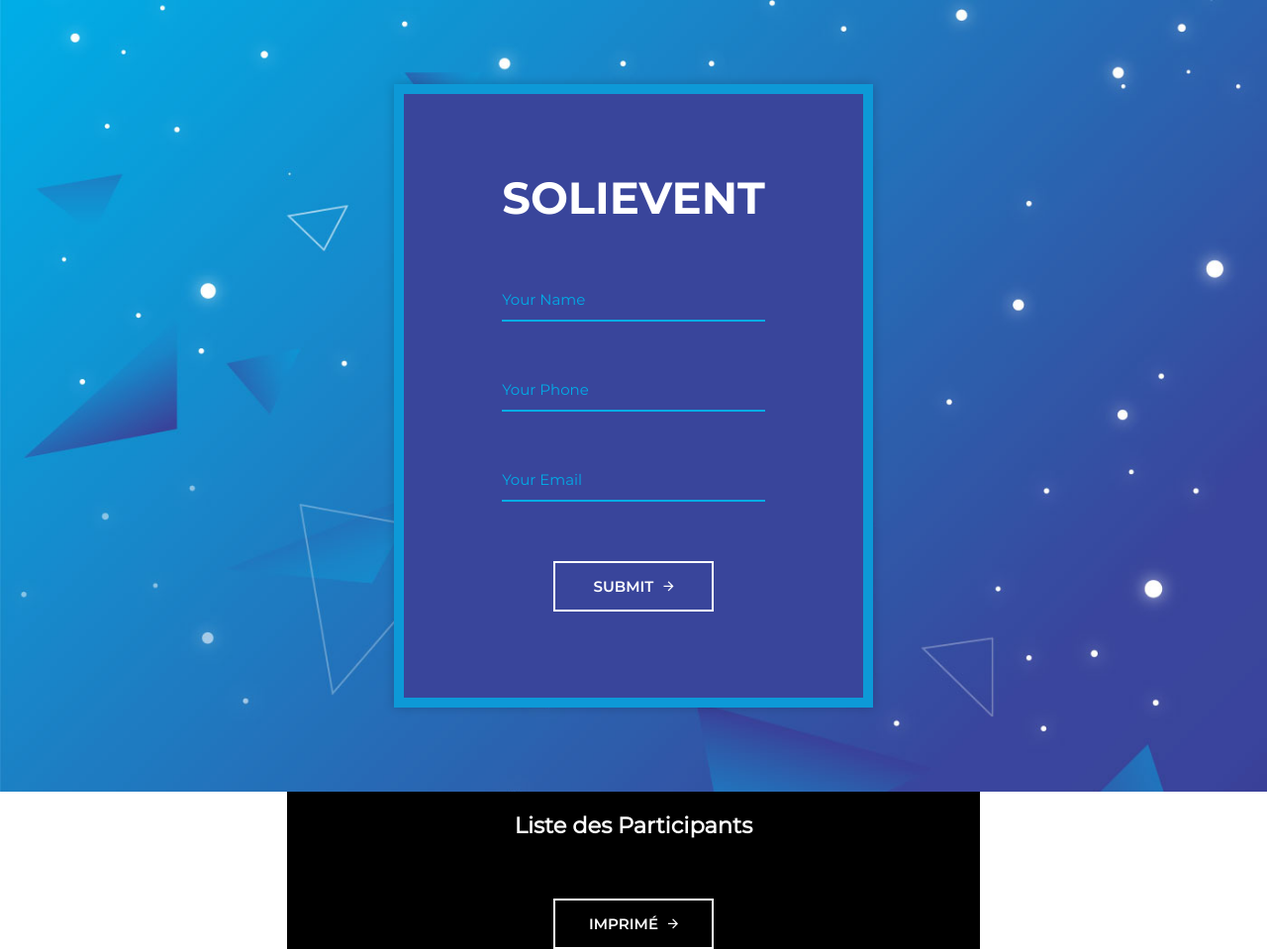
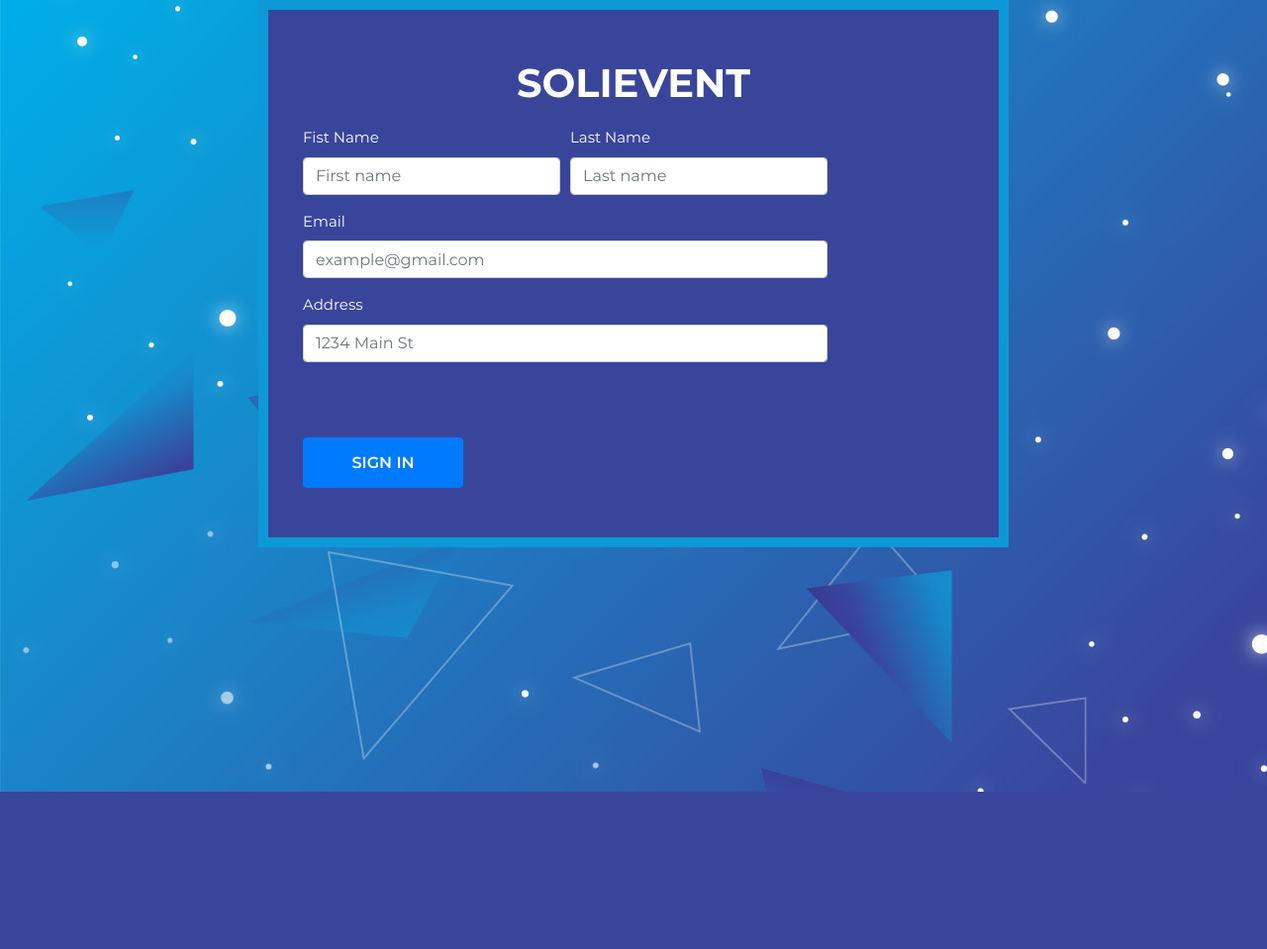
Before and after one commit to AKHRIFJaafar/Projet-3_Formulaire-Inscription, a PHP site: page / in a window 1280 px wide. Shown: the whole page at 99% size. After the commit the page ends 800 px from the top, so only its background shows below. Run offline with PHP 8.4, Linux system fonts and the light colour scheme.

Commit message:
Design avec Bootstrap

```diff
--- a/Réalisation -Code Source/css/style.css
+++ b/Réalisation -Code Source/css/style.css
@@ -18,104 +18,20 @@ body {
   font-size: 15px;
   margin: 0; }
 
-input, textarea, select, button {
-  font-family: "Montserrat-Regular";
-  color: #fff;
-  font-size: 15px; }
-
-p, h1, h2, h3, h4, h5, h6, ul {
-  margin: 0; }
-
-img {
-  max-width: 100%; }
-
-ul {
-  padding-left: 0;
-  margin-bottom: 0; }
-
-a:hover {
-  text-decoration: none; }
-
-:focus {
-  outline: none; }
-
-.wrapper {
-  min-height: 100vh;
-  display: flex;
-  align-items: center;
-  background: url("../images/bg-registration-form-7.jpg") no-repeat;
-  background-size: cover; }
-
-.inner {
+.container {
   max-width: 758px;
   margin: auto;
   background: #39459b;
   border: 10px solid #0d99d7;
-  padding: 77px 99px 87px;
-  box-shadow: 0px 0px 10px 0px rgba(0, 0, 0, 0.2);
-  -webkit-box-shadow: 0px 0px 10px 0px rgba(0, 0, 0, 0.2);
-  -moz-box-shadow: 0px 0px 10px 0px rgba(0, 0, 0, 0.2);
-  -ms-box-shadow: 0px 0px 10px 0px rgba(0, 0, 0, 0.2);
-  -o-box-shadow: 0px 0px 10px 0px rgba(0, 0, 0, 0.2); }
-
-textarea {
-  resize: none; }
+  padding: 50px;
+}
 
 h3 {
   text-transform: uppercase;
-  font-size: 45px;
+  font-size: 40px;
   font-family: "Montserrat-Bold";
   text-align: center;
-  margin-bottom: 12px; }
-
-p {
-  text-align: center;
-  padding: 0 10px;
-  margin-bottom: 55px;
-  line-height: 1.8; }
-
-.form-group {
-  position: relative;
-  display: block;
-  margin-bottom: 48px; }
-  .form-group span {
-    font-size: 15px;
-    color: #00ade6;
-    position: absolute;
-    top: 11px;
-    transition: all .2s ease;
-    transform-origin: 0 0;
-    cursor: text; }
-  .form-group span.border {
-    height: 2px;
-    display: block;
-    position: absolute;
-    width: 100%;
-    left: 0;
-    top: 41px;
-    transform: scaleX(0);
-    transition: all .15s ease;
-    background: #fff; }
-
-.form-control {
-  border: none;
-  border-bottom: 2px solid #00ade6;
-  display: block;
-  width: 100%;
-  height: 43px;
-  font-size: 15px;
-  background: none;
-  font-family: "Montserrat-SemiBold"; }
-  .form-control:focus, .form-control:valid {
-    border-bottom: 2px solid #fff; }
-    .form-control:focus + span, .form-control:valid + span {
-      transform: translateY(-22px) scale(0.8); }
-      .form-control:focus + span + .border, .form-control:valid + span + .border {
-        transform: scaleX(1); }
-
-textarea.form-control {
-  padding-top: 10px;
-  padding-bottom: 10px; }
+  margin-bottom: 20px; }
 
 button {
   border: none;
@@ -182,39 +98,15 @@ button {
   h3 {
     font-size: 38px; }
 
-  p {
-    font-size: 14px;
-    padding: 0; }
-
-  .inner {
-    padding: 27px 20px 37px;
-    border: none;
-    box-shadow: none;
-    -webkit-box-shadow: none;
-    -moz-box-shadow: none;
-    -ms-box-shadow: none;
-    -o-box-shadow: none; }
-
   .wrapper {
     background: #39459b;
-    border: 10px solid #0d99d7; } }
+    border: 10px solid #0d99d7; }}
 
-    .affichageStyle{
-      background-color:black;
-      width: 700px;
-      margin: auto;
-    }
-    #titre{
-      padding-top: 20px;
-      margin-bottom: 40px;
-      text-align: center;
-      color:white;
-    }
-    #affiche{
-      color: blue;
-      text-align: left;
-    }
+
     @media print {
       .wrapper, .hideButton{
           display: none;
    }
+  }
+body{
+background-image: url('/images/bg-registration-form-7.jpg');  }
--- a/Réalisation -Code Source/css/style.scss
+++ /dev/null
@@ -1,221 +0,0 @@
-@font-face {
-	font-family: "Montserrat-Regular";
-	src: url('../fonts/Montserrat/Montserrat-Regular.ttf');
-}
-@font-face {
-	font-family: "Montserrat-Bold";
-	src: url('../fonts/Montserrat/Montserrat-Bold.ttf');
-}
-@font-face {
-	font-family: "Montserrat-SemiBold";
-	src: url('../fonts/Montserrat/Montserrat-SemiBold.ttf');
-}
-* {
-    -webkit-box-sizing: border-box;
-    -moz-box-sizing: border-box;
-    box-sizing: border-box;
-}
-body {
-	font-family: "Montserrat-Regular";
-	color: #fff;
-	font-size: 15px;
-	margin: 0;
-}
-input, textarea, select, button {
-	font-family: "Montserrat-Regular";
-	color: #fff;
-	font-size: 15px;
-}
-p, h1, h2, h3, h4, h5, h6, ul {
-	margin: 0;
-}
-img {
-	max-width: 100%;
-}
-ul {
-	padding-left: 0;
-	margin-bottom: 0;
-}
-a:hover {
-	text-decoration: none;
-}
-:focus {
-    outline: none;
-}
-.wrapper {
-	min-height: 100vh;
-	display: flex;
-	align-items: center;
-	background: url('../images/bg-registration-form-7.jpg') no-repeat;
-	background-size: cover;
-}
-.inner {
-	max-width: 758px;
-	margin: auto;
-	background: #39459b;
-	border: 10px solid #0d99d7;
-	padding: 77px 99px 87px;
-	box-shadow: 0px 0px 10px 0px rgba(0, 0, 0, 0.2);
-	-webkit-box-shadow: 0px 0px 10px 0px rgba(0, 0, 0, 0.2);
-    -moz-box-shadow: 0px 0px 10px 0px rgba(0, 0, 0, 0.2);
-    -ms-box-shadow: 0px 0px 10px 0px rgba(0, 0, 0, 0.2);
-    -o-box-shadow: 0px 0px 10px 0px rgba(0, 0, 0, 0.2);
-}
-textarea {
-	resize: none;
-}
-h3 {
-	text-transform: uppercase;
-	font-size: 45px;
-	font-family: "Montserrat-Bold";
-	text-align: center;
-	margin-bottom: 12px;
-}
-p {
-	text-align: center;
-	padding: 0 10px;
-	margin-bottom: 55px;
-	line-height: 1.8;
-}
-.form-group {
-	position: relative;
-	display: block;
-	margin-bottom: 48px;
-	span {
-		font-size: 15px;
-		color: #00ade6;
-		position: absolute;
-		top: 11px;
-		transition: all .2s ease;
-		transform-origin: 0 0;
-		cursor: text;
-	}
-	span.border {
-		height: 2px;
-		display: block;
-		position: absolute;
-		width: 100%;
-		left: 0;
-		top: 41px;
-		transform: scaleX(0);
-		transition: all .15s ease;
-		background: #fff;
-	}
-}
-.form-control {
-	border: none;
-	border-bottom: 2px solid #00ade6;
-	display: block;
-	width: 100%;
-	height: 43px;
-	font-size: 15px;
-	background: none;
-	font-family: "Montserrat-SemiBold";
-	&:focus, &:valid {
-		border-bottom: 2px solid #fff;
-		& + span {
-			transform: translateY(-22px) scale(.8);
-			& + .border {
-				transform: scaleX(1);
-			}
-		}
-	}
-}
-textarea.form-control {
-	padding-top: 10px;
-	padding-bottom: 10px;
-}
-button {
-	border: none;
-	width: 162px;
-	height: 51px;
-	border: 2px solid #fff;
-	margin: auto;
-	margin-top: 60px;
-	cursor: pointer;
-	display: flex;
-	align-items: center;
-	justify-content: center;
-	padding: 0;
-	background: none;
-	color: #fff;
-	text-transform: uppercase;
-	font-family: "Montserrat-SemiBold";
-	-webkit-transform: perspective(1px) translateZ(0);
-	transform: perspective(1px) translateZ(0);
-	position: relative;
-	-webkit-transition-property: color;
-	transition-property: color;
-	-webkit-transition-duration: 0.3s;
-	transition-duration: 0.3s;
-	i {
-		margin-left: 10px;
-		-webkit-transform: translateZ(0);
-		transform: translateZ(0);
-		-webkit-transition-duration: 0.1s;
-		transition-duration: 0.1s;
-		-webkit-transition-property: transform;
-		transition-property: transform;
-		-webkit-transition-timing-function: ease-out;
-		transition-timing-function: ease-out;
-	}
-	&:before {
-		content: "";
-		position: absolute;
-		z-index: -1;
-		top: 0;
-		left: 0;
-		right: 0;
-		bottom: 0;
-		background: #2098D1;
-		-webkit-transform: scaleX(0);
-		transform: scaleX(0);
-		-webkit-transform-origin: 0 50%;
-		transform-origin: 0 50%;
-		-webkit-transition-property: transform;
-		transition-property: transform;
-		-webkit-transition-duration: 0.3s;
-		transition-duration: 0.3s;
-		-webkit-transition-timing-function: ease-out;
-		transition-timing-function: ease-out;
-	}
-	&:hover {
-		border-color: transparent;
-		&:before {
-			-webkit-transform: scaleX(1);
-			transform: scaleX(1);
-		}
-		i {
-			-webkit-transform: translateX(4px);
-			transform: translateX(4px);
-		}
-	}
-}
-@media (max-width: 1199px) {
-
-}
-@media (max-width: 991px) {
-
-}
-@media (max-width: 767px) {
-	h3 {
-		font-size: 38px;
-	}
-	p {
-		font-size: 14px;
-		padding: 0;
-	}
-	.inner {
-		padding: 27px 20px 37px;
-		border: none;
-		box-shadow: none;
-		-webkit-box-shadow: none;
-	    -moz-box-shadow: none;
-	    -ms-box-shadow: none;
-	    -o-box-shadow: none;
-	}
-	.wrapper {
-		background: #39459b;
-		border: 10px solid #0d99d7;
-	}
-}
--- a/Réalisation -Code Source/index.html
+++ b/Réalisation -Code Source/index.html
@@ -1,57 +1,49 @@
-<!DOCTYPE html>
-<html>
-	<head>
-		<meta charset="utf-8">
-		<title>SOLIEVENT</title>
-		<meta name="viewport" content="width=device-width, initial-scale=1.0">
+<!doctype html>
+<html lang="en">
+  <head>
+	<title>Title</title>
+	<!-- Required meta tags -->
+	<meta charset="utf-8">
+	<meta name="viewport" content="width=device-width, initial-scale=1, shrink-to-fit=no">
 
-		<!-- MATERIAL DESIGN ICONIC FONT -->
-		<link rel="stylesheet" href="fonts/material-design-iconic-font/css/material-design-iconic-font.min.css">
+	<!-- Bootstrap CSS -->
+	<link rel="stylesheet" href="https://stackpath.bootstrapcdn.com/bootstrap/4.3.1/css/bootstrap.min.css" integrity="sha384-ggOyR0iXCbMQv3Xipma34MD+dH/1fQ784/j6cY/iJTQUOhcWr7x9JvoRxT2MZw1T" crossorigin="anonymous">
+<link rel="stylesheet" href="/css/style.css">
 
-		<!-- STYLE CSS -->
-		<link rel="stylesheet" href="css/style.css">
-		<!-- jAVASCRIPT -->
-		<script type="text/javascript" src="js/main.js"></script>
-
-	</head>
-
-	<body>
-
-		<div class="wrapper">
-			<div class="inner">
-				<form>
-					<h3>SOLIEVENT</h3>
-					<p></p>
-					<label class="form-group">
-						<input type="text" class="form-control" id="name" required>
-						<span>Your Name</span>
-						<span class="border"></span>
-					</label>
-					<label class="form-group">
-						<input type="text" class="form-control" id="phone"  required>
-						<span for="">Your Phone </span>
-						<span class="border"></span>
-					</label>
-					<label class="form-group">
-						<input type="text" class="form-control" id="email" required>
-						<span for="">Your Email</span>
-						<span class="border"></span>
-					</label>
+  </head>
+  <body>
+	  <div class="container" >
+		  <h3> SOLIEVENT</h3>
+		  <div class="row">
+			<form  method="GET" >
+				<div class="form-row">
+				  <div class="form-group col-md-6">
+					<label for="inputEmail4">Fist Name</label>
+					<input type="email" class="form-control" id="inputEmail4" placeholder="First name">
+				  </div>
+				  <div class="form-group col-md-6">
+					<label for="inputPassword4">Last Name</label>
+					<input type="password" class="form-control" id="inputPassword4" placeholder="Last name">
+				  </div>
+				</div>
+				<div class="form-group">
+				  <label for="inputAddress">Email</label>
+				  <input type="text" class="form-control" id="inputAddress" placeholder="example@gmail.com">
+				</div>
+				<div class="form-group">
+				  <label for="inputAddress2">Address</label>
+				  <input type="text" class="form-control" id="inputAddress2" placeholder="1234 Main St">
+				</div>
+				<button type="submit" class="btn btn-primary">Sign in</button>
+			  </form>
+</div>
+</div>
 
 
-				</form>
-				<button onclick="getFormations()">Submit
-					<i class="zmdi zmdi-arrow-right"></i>
-				</button>
-			</div>
-		</div>
-		<div class="affichageStyle">
-			<h2 id="titre">Liste des Participants</h2>
-		   <p id="affiche"></p>
-
-		 <button class=" hideButton" onclick="window.print()">Imprimé
-			<i class="zmdi zmdi-arrow-right"></i>
-		</button>
-		</div>
-	</body>
+	<!-- Optional JavaScript -->
+	<!-- jQuery first, then Popper.js, then Bootstrap JS -->
+	<script src="https://code.jquery.com/jquery-3.3.1.slim.min.js" integrity="sha384-q8i/X+965DzO0rT7abK41JStQIAqVgRVzpbzo5smXKp4YfRvH+8abtTE1Pi6jizo" crossorigin="anonymous"></script>
+	<script src="https://cdnjs.cloudflare.com/ajax/libs/popper.js/1.14.7/umd/popper.min.js" integrity="sha384-UO2eT0CpHqdSJQ6hJty5KVphtPhzWj9WO1clHTMGa3JDZwrnQq4sF86dIHNDz0W1" crossorigin="anonymous"></script>
+	<script src="https://stackpath.bootstrapcdn.com/bootstrap/4.3.1/js/bootstrap.min.js" integrity="sha384-JjSmVgyd0p3pXB1rRibZUAYoIIy6OrQ6VrjIEaFf/nJGzIxFDsf4x0xIM+B07jRM" crossorigin="anonymous"></script>
+  </body>
 </html>
--- a/Réalisation -Code Source/js/main.js
+++ /dev/null
@@ -1,13 +0,0 @@
-function getFormations(){
-
-           var Name = document.getElementById("name").value;
-            document.getElementById("affiche").innerHTML += "<b id=op>Nom:</b>&nbsp;" + Name + "<br>";
-
-           var Phone = document.getElementById("phone").value;
-            document.getElementById("affiche").innerHTML += "<b id=op>Téléphone:</b>&nbsp;" + Phone + "<br>";
-
-           var Email = document.getElementById("email").value;
-            document.getElementById("affiche").innerHTML += "<b id=op>Email:</b>&nbsp;" + Email + "<br><br>";
-
-
-        }
```
Also changed, not shown: 1 other file.
